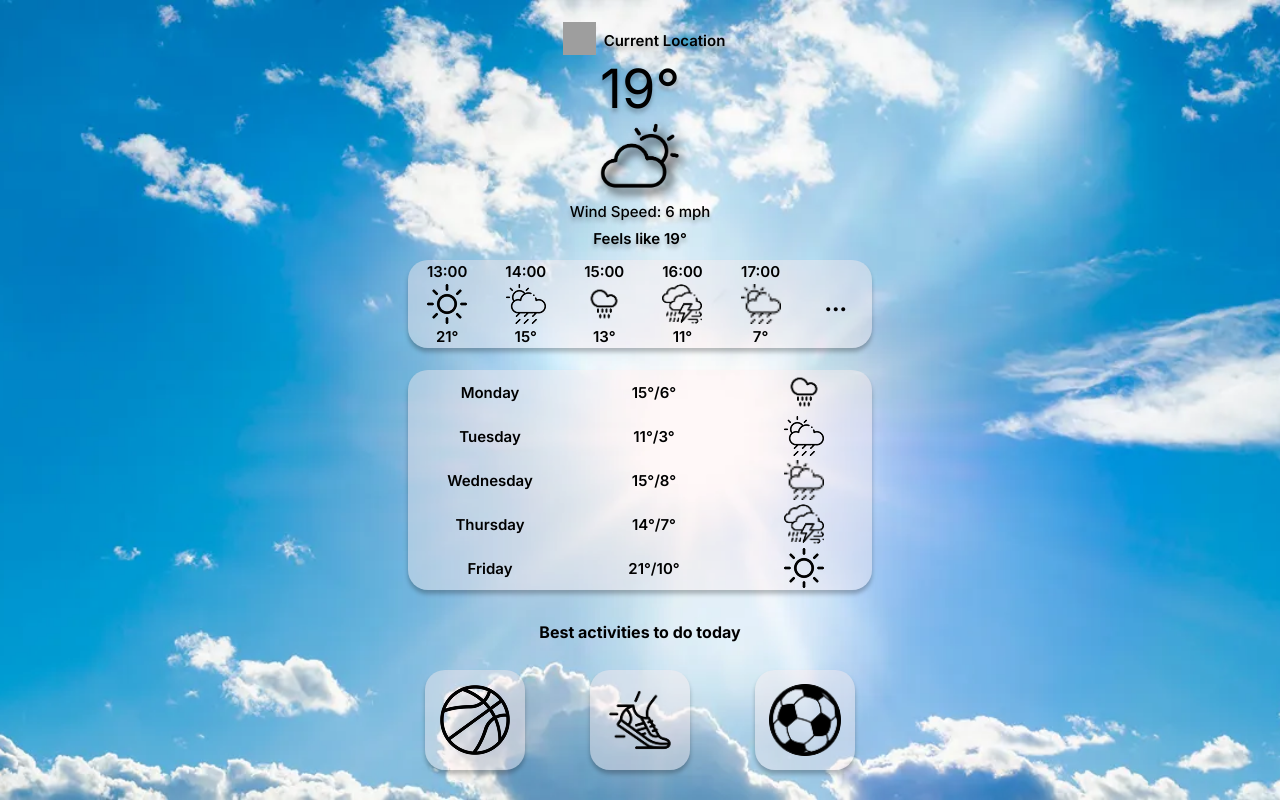
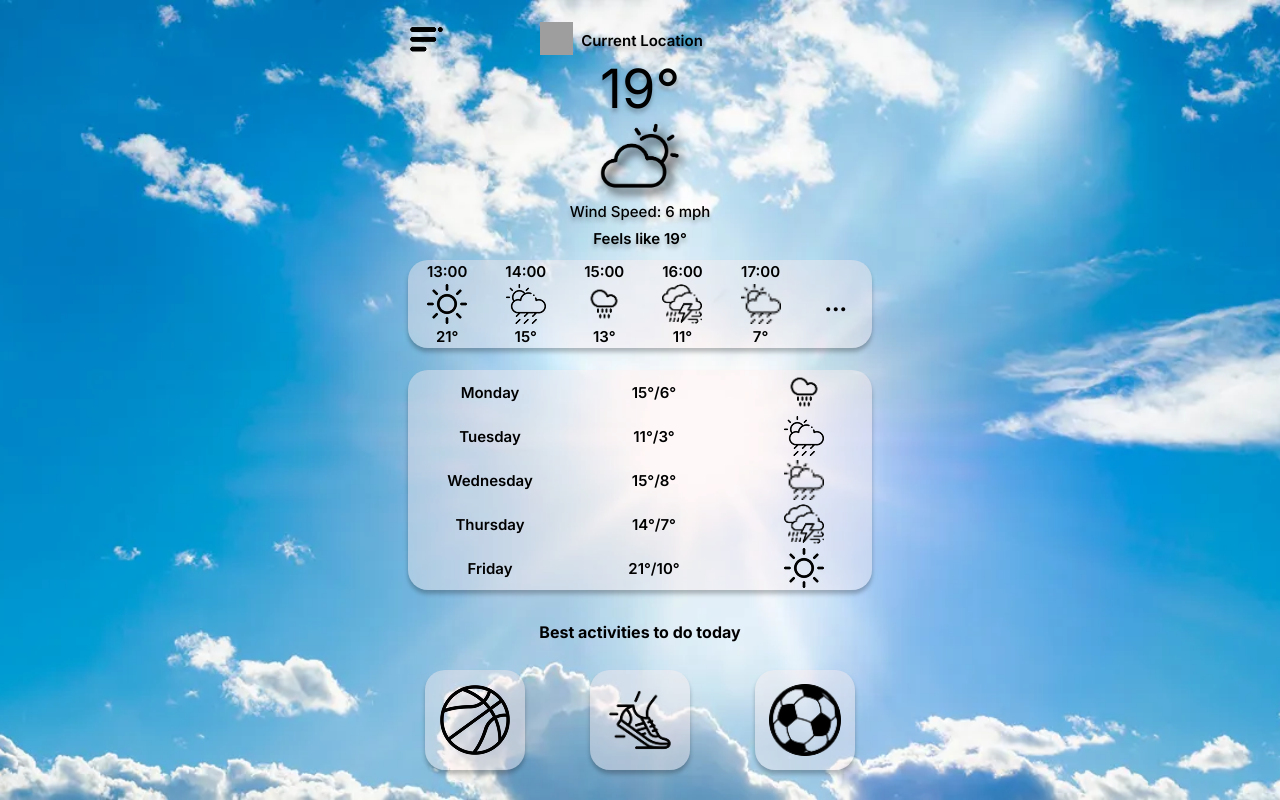
Before and after one commit to Rajpreet0404/Group-8-Weather-App, a React (Create React App) app in the folder gui-react-app/: page / in a window 1280 px wide. Built offline with nearby package versions, Linux system fonts and the light colour scheme; grey boxes are pictures that could not be loaded.

Commit message:
add sidebar button and image to location box; update styles for button

```diff
--- a/gui-react-app/src/App.js
+++ b/gui-react-app/src/App.js
@@ -30,6 +30,9 @@ function App() {
     <section className="app">
       {/* Location flex box */}
       <section className="locationBox">
+        <aside>
+          <button><img src="/image10.png" alt="Side bar" /></button>
+        </aside>
         <div className="weatherimage">
           <img src="/locationimage.png" alt="Background" />
         </div>
--- a/gui-react-app/src/style.css
+++ b/gui-react-app/src/style.css
@@ -21,6 +21,20 @@
     grid-template-rows: 0.5fr 1fr 1fr 1fr 1fr;
     z-index: 0;
 
+}
+
+.locationBox aside button{
+    border-style: none;
+    background-color: transparent;
+    cursor: pointer;
+    margin-right: 5rem;
+}
+
+.locationBox aside button img{
+    width: 2.4375rem;
+    height: 2.4375rem;
+    flex-shrink: 0;
+    aspect-ratio: 1/1;
 }
 
 .locationBox{
@@ -92,6 +106,7 @@
     font-style: normal;
     font-weight: 600;
     line-height: normal;
+    margin-right: 11rem;
 }
 
 .weathericon img{
```
Also changed, not shown: gui-react-app/public/image10.png (added).
